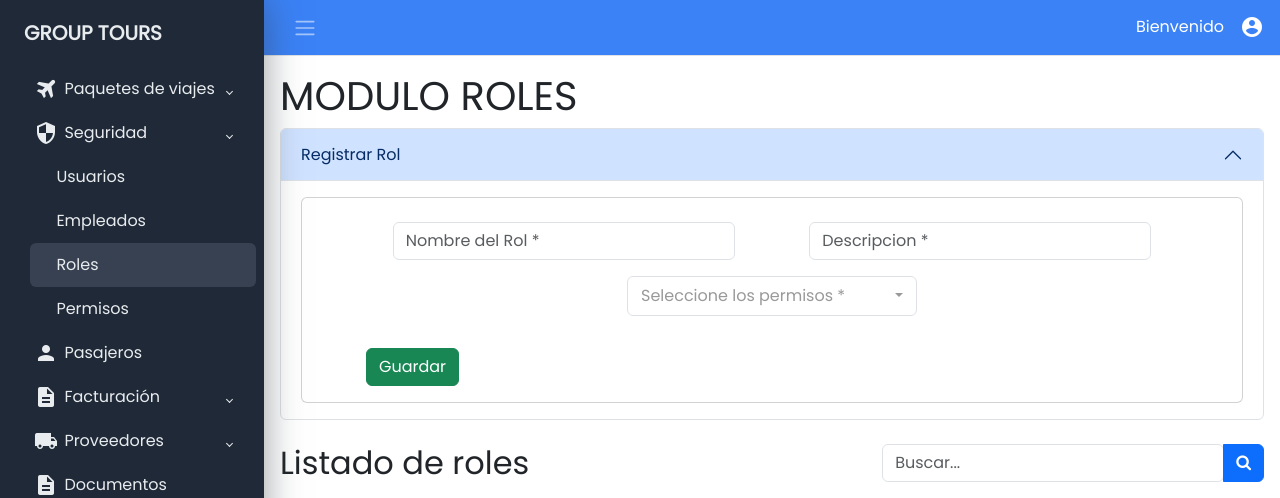
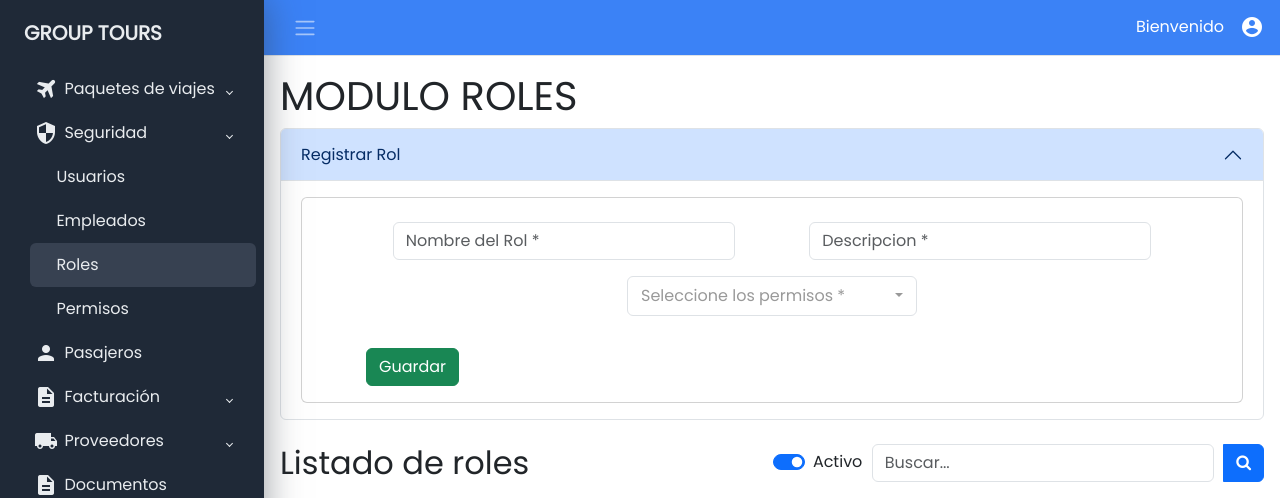
Before and after one commit to VictorCubas/GROUP-TOURS-APP, a Django app: page /rol in a window 1280 px wide. Shown: the top 498 px of the page. Run offline with Django 4.2, Linux system fonts and the light colour scheme; data that the repository does not hold is empty; some libraries are stand-ins or nearby versions.

Commit message:
Se ajusta el buscador

```diff
--- a/GroupTours/apps/rol/views.py
+++ b/GroupTours/apps/rol/views.py
@@ -302,36 +302,51 @@ def editar(request, id):
 
 
 def buscar(request):
+    activoTemp = request.GET.get('activo')
     query = request.GET.get('q').strip()  # Obtener el término de búsqueda del parámetro 'q'
     resultados_roles = []
     context = {}
+    roles = None
+
+    global activo
+
+    # Filtrar por el estado de 'activo'
+    if activoTemp is not None and activoTemp == 'on':
+        roles = Rol.objects.filter(activo=True)
+        activoTemp = True
+    else:
+        roles = Rol.objects.filter(activo=False)
+        activoTemp = False
+
+    activo = activoTemp
 
     if query:
         query_normalized = normalize('NFKD', query).encode('ASCII', 'ignore').decode('ASCII')
 
-        resultados_roles = Rol.objects.annotate(
+        roles = roles.annotate(
             nombre_normalized=Func(F('nombre'), function='unaccent'),
         ).filter(
             Q(nombre_normalized__icontains=query_normalized)
         )
 
-        for res in resultados_roles:
+        for res in roles:
             print(f'nombre: {res.nombre}')
 
-        listaPermisos = Permiso.objects.all().order_by('id')
-        listaRolesPermisos = getRolesPermisos(resultados_roles)
-        resultadosAPaginar = listaRolesPermisos
-        cantidad_de_resultados = len(resultadosAPaginar)
-        paginator = Paginator(resultadosAPaginar, per_page=5)  # 5 resultados por página
-        page_number = request.GET.get('page')  # Obtén el número de página de la URL
-        page: Page = paginator.get_page(page_number)
+    listaPermisos = Permiso.objects.all().order_by('id')
+    listaRolesPermisos = getRolesPermisos(roles)
+    resultadosAPaginar = listaRolesPermisos
+    cantidad_de_resultados = len(resultadosAPaginar)
+    paginator = Paginator(resultadosAPaginar, per_page=5)  # 5 resultados por página
+    page_number = request.GET.get('page')  # Obtén el número de página de la URL
+    page: Page = paginator.get_page(page_number)
 
-        context = {
-                    'listaPermisos':listaPermisos,
-                    'cantidad_de_resultados': cantidad_de_resultados,
-                    'page': page,
-                    'query': query
-                    }
+    context = {
+                'listaPermisos':listaPermisos,
+                'cantidad_de_resultados': cantidad_de_resultados,
+                'page': page,
+                'query': query,
+                'activo': activo
+                }
 
     return render(request, 'rol.html', context)
 
--- a/GroupTours/templates/rol.html
+++ b/GroupTours/templates/rol.html
@@ -145,9 +145,14 @@
 			    <h2 class="mt-4 text-dark">Listado de roles</h2>
 
                 <form class="formulario-buscar mt-3" action="/rol/buscar/" method="GET">
-                    <div class="input-group">
+                    <div class="input-group filtro">
+                        <div class="form-check form-switch form-outline mr-2 pr-2">
+                            <label class="form-check-label" for="flexSwitchCheckChecked">Activo</label>
+                            <input class="form-check-input" type="checkbox" role="switch" id="flexSwitchCheckChecked" name="activo" {% if activo %}checked{% endif %}>
+                        </div>
+
                         <div class="form-outline" data-mdb-input-init>
-                            <input id="search-focus" name="q" type="search" id="form1" class="form-control" placeholder="Buscar..." required/>
+                            <input id="search-focus" name="q" type="search" id="form1" class="form-control" placeholder="Buscar..."/>
                             <!-- <label class="form-label" for="form1">Search</label> -->
                         </div>
                         <button type="submit" class="btn btn-primary" data-mdb-ripple-init>
```
